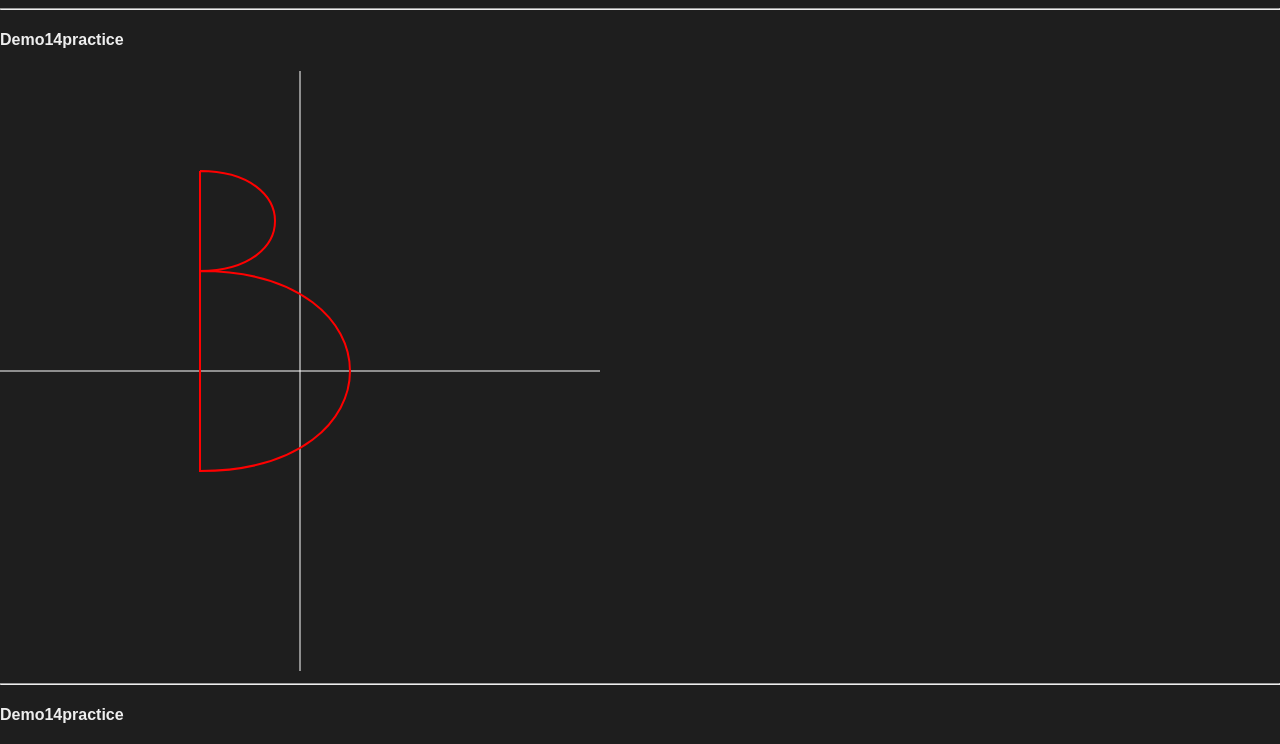
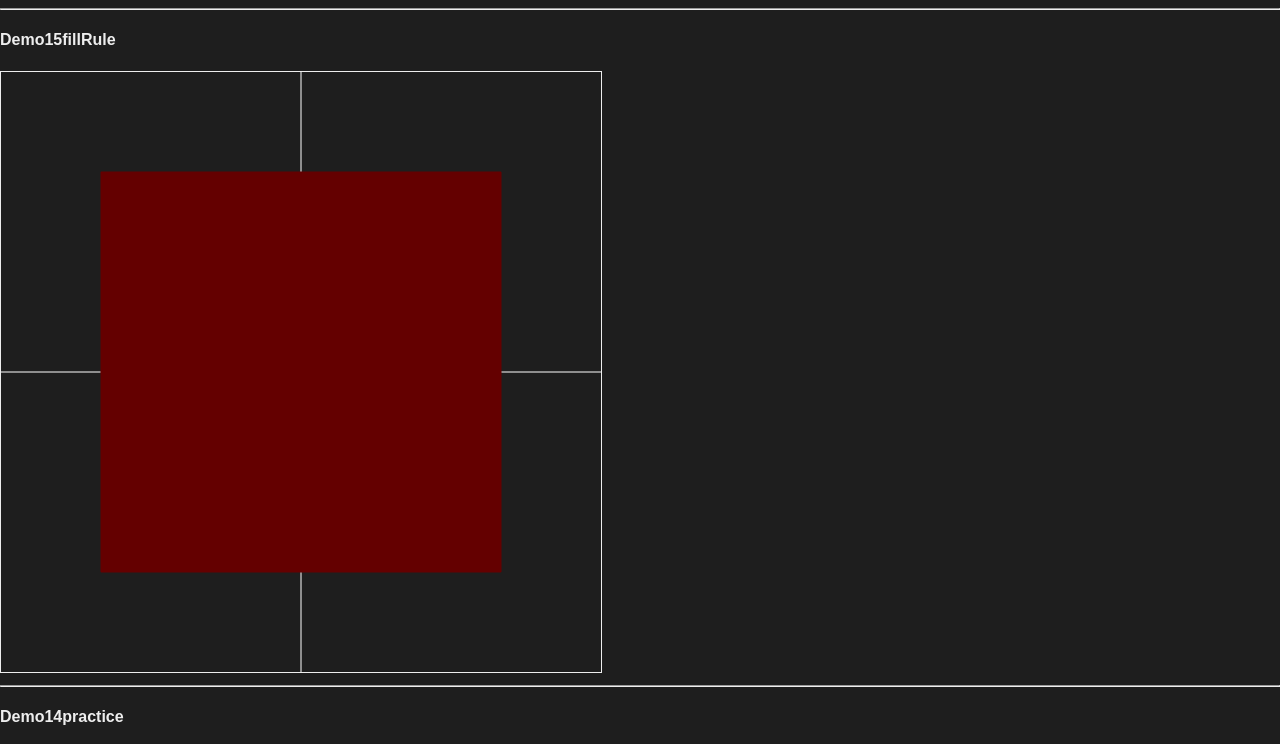
Before and after one commit to AlexSOTe/svg-study, a Vue app: page / in a window 1280 px wide. Shown: the top 744 px of the page. Built offline with nearby package versions, Linux system fonts and the light colour scheme.

Commit message:
fill-rule

```diff
--- a/src/App.vue
+++ b/src/App.vue
@@ -1,6 +1,12 @@
 <template>
   <div class="App">
     <!--书签：SVG精髓第2版.pdf:P98-->
+
+    <div class="svgItem">
+      <hr />
+      <h4>Demo15fillRule</h4>
+      <Demo15fillRule />
+    </div>
 
     <div class="svgItem">
       <hr />
@@ -103,6 +109,7 @@
   import Demo12ellipse from './components/svgs/Demo12ellipse.vue';
   import Demo13bezier from './components/svgs/Demo13bezier.vue';
   import Demo14practice from './components/svgs/Demo14practice.vue';
+  import Demo15fillRule from './components/svgs/Demo15fillRule.vue';
 
 
 
--- /dev/null
+++ b/src/components/svgs/Demo15fillRule.vue
@@ -0,0 +1,35 @@
+<template>
+  <svg xmlns="http://www.w3.org/2000/svg"
+       width="600px"
+       height="600px"
+       viewBox="0 0 600 600">
+    <g transform="translate(300,300)">
+      <line x1="-300" y1="0" x2="300" y2="0" stroke="white" stroke-width="1" />
+      <line x1="0" y1="-300" x2="0" y2="300" stroke="white" stroke-width="1" />
+
+      <!--示例1-->
+      <!--<path d="M -200 -200,200 -200,200 200,-200 200 Z
+               M -100 -100,-100 100,100 100,100 -100 Z"
+            stroke="rgba(100,0,0,1)"
+            fill="rgba(100,0,0,1)"
+            fill-rule="evenodd" />-->
+
+      <!--示例2-->
+      <path d="M -200 -200,200 -200,200 200,-200 200 Z
+               M -100 -100,100 -100,100 100,-100 100 Z"
+            stroke="rgba(100,0,0,1)"
+            fill="rgba(100,0,0,1)"
+            fill-rule="nonzero" />
+
+    </g>
+  </svg>
+</template>
+<script setup lang="ts">
+  import { onMounted, reactive, ref } from "vue";
+
+</script>
+<style scoped>
+  svg {
+    border: 1px solid #eee;
+  }
+</style>
```
